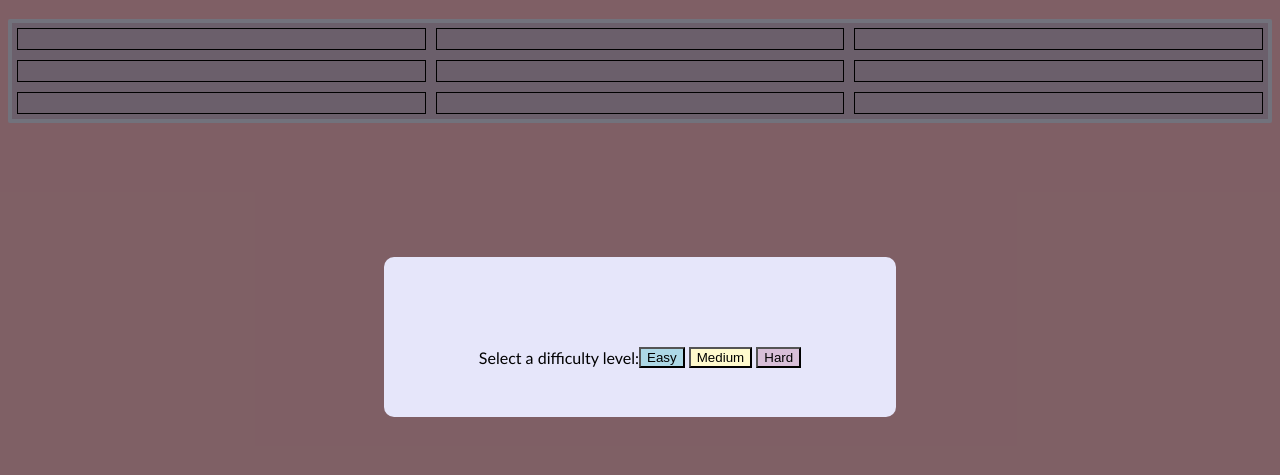
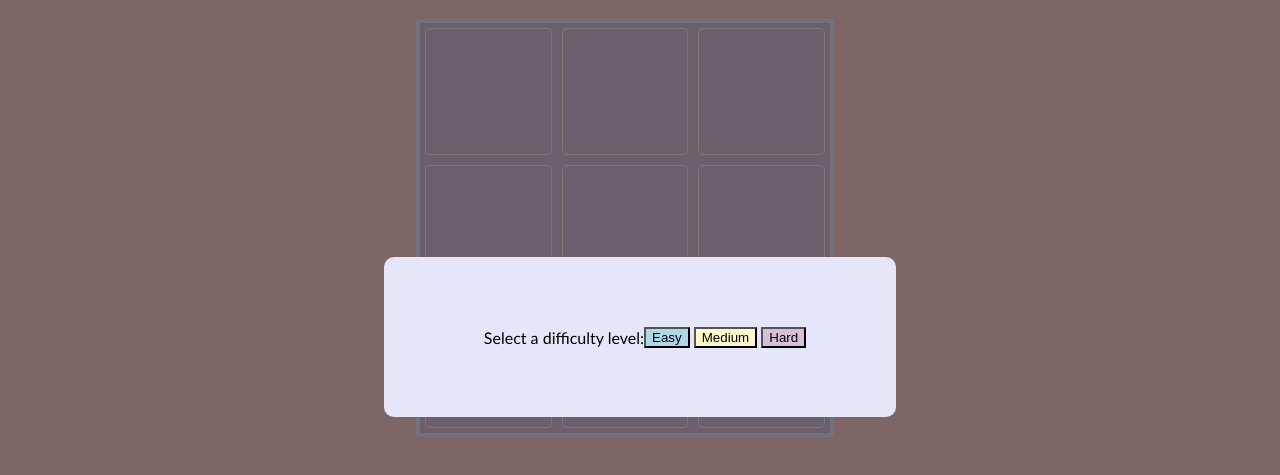
Before and after one commit to KiraSolovay/KiraSolovay.github.io, a plain HTML site: page index.html in a window 1280 px wide. Shown: the part 63-538 px from the top of the page. Drawn offline with Linux system fonts and the light colour scheme.

Commit message:
more styling

```diff
--- a/index.html
+++ b/index.html
@@ -10,7 +10,7 @@
     <h1>Tic Tac Toe</h1>
     <div id="modal-container" class="shown">
         <div id="modal">
-            <div class="flex-container">
+            <div class="flex-container1">
                 <div class="flex-item">Select a difficulty level: </div>
                 <div class="flex-item">
                     <button class="close-modal" id="easy">Easy</button>
@@ -19,7 +19,8 @@
                 </div>
             </div>
         </div>
-    <div class="grid-container">
+        <div class="flex-container2">
+            <div class="grid-container flex-item">
                 <div class = "box" id= "box0"></div>
                 <div class = "box" id= "box1"></div>
                 <div class = "box" id= "box2"></div>
@@ -30,7 +31,8 @@
                 <div class = "box" id= "box7"></div>
                 <div class = "box" id= "box8"></div>
             </div>
-    <div id="chat"></div>
+            <div id="chat" class="flex-item"></div>
+        </div>
     <script src="script.js"></script>
 </body>
 </html>
--- a/script.js
+++ b/script.js
@@ -39,7 +39,7 @@ class boxObject {
         this.blank = true;
         this.x = false;
         this.o = false;
-        this.value = "click to mark"
+        this.value = " "
     }
     mark(xo){
         if (!this.blank) {
@@ -62,7 +62,7 @@ class boxObject {
     }
     unmark(){
         this.blank = true;
-        this.value = "click to mark"
+        this.value = " "
     }
 }
 
@@ -182,14 +182,14 @@ const boxClickHandlerX = (event) => {
 const userTurn = (xo) => {
     if(xo == 'x'){
         for (let boxButton of boxButtons) {
-            if (boxButton.textContent === "click to mark") {
+            if (boxButton.textContent === " ") {
                 boxButton.addEventListener('click', boxClickHandlerX);
             }
         }
     }
     else if (xo =='o'){
         for (let boxButton of boxButtons) {
-            if (boxButton.textContent === "click to mark") {
+            if (boxButton.textContent === " ") {
             boxButton.addEventListener('click', boxClickHandlerO);
             }
         }
--- a/style.css
+++ b/style.css
@@ -1,11 +1,12 @@
 body {
-    background-color: pink;
+    background-color: rgb(255, 205, 205);
     font-family:'Trebuchet MS';
 
 }
 
 h1 {
     text-align:Center;
+    color:black;
 }
 
 #modal-container {
@@ -38,12 +39,22 @@ h1 {
     background-color: thistle
 }
 
-.flex-container {
+.flex-container1 {
     display:flex;
     height: 100%;
     justify-content: center;
     align-items: center;
-    padding: 20px;
+    margin-left: 10px
+}
+
+.flex-container2 {
+    display:flex;
+    height: 100%;
+    justify-content: center;
+    flex-wrap: wrap;
+    align-items: center;
+    text-align: center;
+    margin-left: 10px
 }
 
 .hidden {
@@ -58,6 +69,10 @@ h1 {
 div.box button{
     height: 100%;
     width: 100%;
+    background-color: whitesmoke;
+    border-radius: 5px;
+    border-color: linen;
+    color: lightslategray
 }
 
 .x {
@@ -70,6 +85,10 @@ div.box button{
 
 .grid-container {
     display: grid;
+    width: 50vh;
+    min-width:fit-content;
+    height: 50vh;
+    min-height: fit-content;
     grid-template-columns: repeat(3, 1fr);
     grid-gap: 10px;
     background-color: thistle;
@@ -82,6 +101,11 @@ div.box button{
     width: 100%;
     padding: 10px;
     box-sizing: border-box;
-    border: 1px solid #000;
+    border: 1px solid linen;
+    border-radius: 5px;
     text-align: center;
 }
+
+#chat{
+    padding: 20px;
+}
```
Lines whose indentation alone changed are shown as unchanged.
